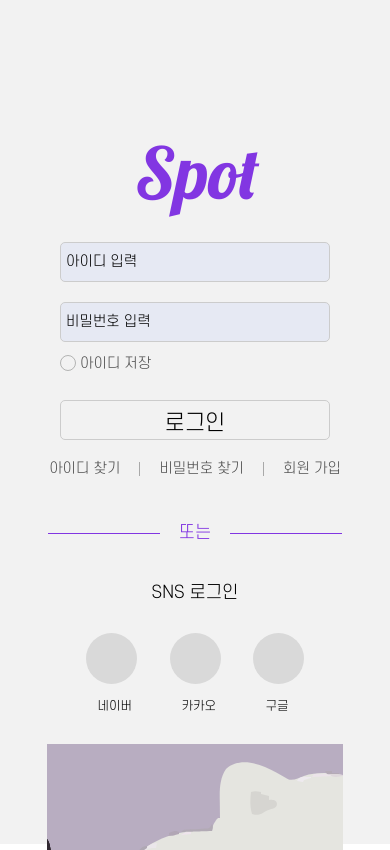
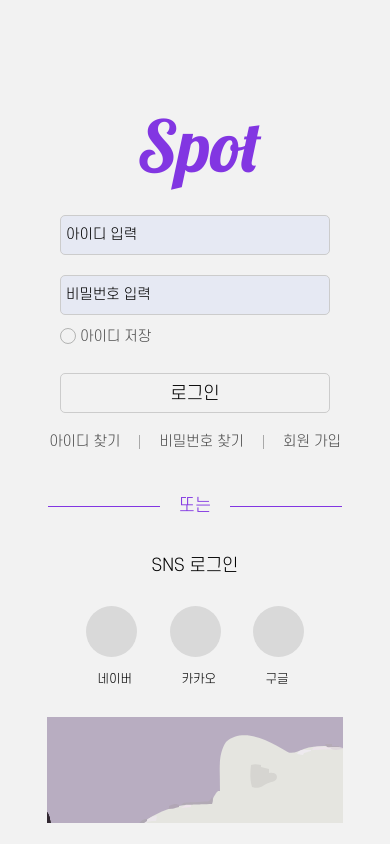
Before and after one commit to prjSpot/Spot, a React Native app: screen /LoginScreen in a window 390 px wide. Built offline with nearby package versions, Linux system fonts and the light colour scheme.

Commit message:
폰트스케일링끄기+마진조정

```diff
--- a/pages/UserPage/LoginScreen.js
+++ b/pages/UserPage/LoginScreen.js
@@ -147,9 +147,8 @@
     fontSize: normalize(68, 'width'),
     fontFamily: 'Lobster',
     color: '#8236E2',
-    marginBottom: 0,
-    marginTop: normalize(101, 'height'),
-    marginLeft: normalize(130, 'width'),
+    marginTop: normalize(80, 'height'),
+    marginLeft: normalize(132, 'width'),
   },
   inputId: {
     borderWidth: 1,
@@ -189,7 +188,7 @@
     color: 'black',
     height: normalize(32, 'height'),
     textAlign: 'center',
-    fontSize: normalize(20, 'width'),
+    fontSize: normalize(16, 'width'),
     fontFamily: 'SCDream3',
   },
   idRadio: {
@@ -274,7 +273,7 @@
     marginHorizontal: 'auto',
   },
   idSaveCheck: {
-    marginLeft: normalize(-75.5, 'width'),
+    marginLeft: normalize(-85, 'width'),
     marginTop: normalize(1.5, 'height'),
   },
 });
```
